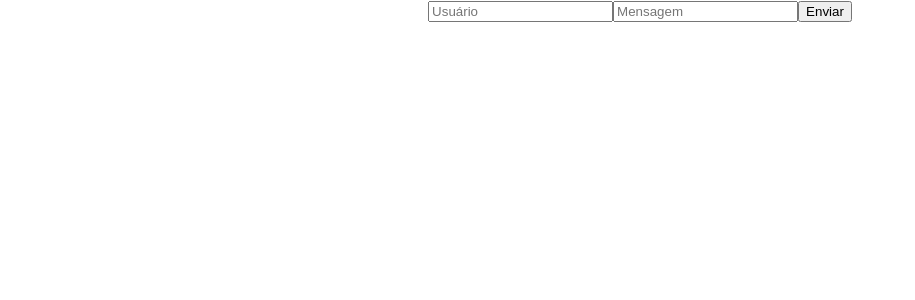
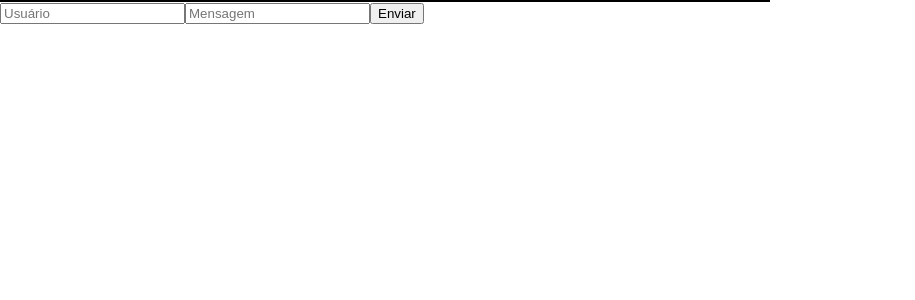
Before and after one commit to future4code/julian-whatslab-grupo17, a React (Create React App) app in the folder what4/: page / in a window 1280 px wide. Shown: the top 300 px of the page, without its empty margins (0-915 px from the left). Built offline with nearby package versions, Linux system fonts and the light colour scheme.

Commit message:
Criação da main de timeline das msgs

```diff
--- a/what4/src/App.css
+++ b/what4/src/App.css
@@ -1,5 +1,6 @@
 .App {
   text-align: center;
+
 }
 
 .App-logo {
--- a/what4/src/App.js
+++ b/what4/src/App.js
@@ -1,8 +1,14 @@
 import React from 'react';
-import './App.css';
-import Form from './components/Form';
-import Main from './components/Main';
+import Form from './Components/Form';
+import Main from './Components/Main';
 import styled from 'styled-components';
+
+const What4App = styled.div `
+  margin: 0;
+  width: 100vw;
+  height: 100vh;
+
+`
 
 class App extends React.Component {
   state = {
@@ -34,11 +40,15 @@ class App extends React.Component {
   render(){
 
     return (
-      <div className="App">
+
+      <What4App>
+         <Main>
+
+        </Main>
         <input value={this.state.valorInputRemetente} onChange={this.onChangeInputRemetente} placeholder={'Usuário'} />
         <input value={this.state.valorInputConteudo} onChange={this.onChangeInputConteudo} placeholder={'Mensagem'} />
         <button onClick={this.adicionaMensagem} >Enviar</button>
-      </div>
+      </What4App>
     );
   }
 }
--- a/what4/src/Components/Main.js
+++ b/what4/src/Components/Main.js
@@ -0,0 +1,26 @@
+import React from 'react';
+import styled from 'styled-components';
+
+
+const TimeLineChat = styled.main `
+    border: 1px solid black;
+    width: 60%;
+    height: auto;
+
+`
+
+class App extends React.Component {
+    state = {
+
+    }
+
+    render(){
+        return(
+        <TimeLineChat>
+
+        </TimeLineChat>
+        )
+    }
+}
+
+export default App
```
